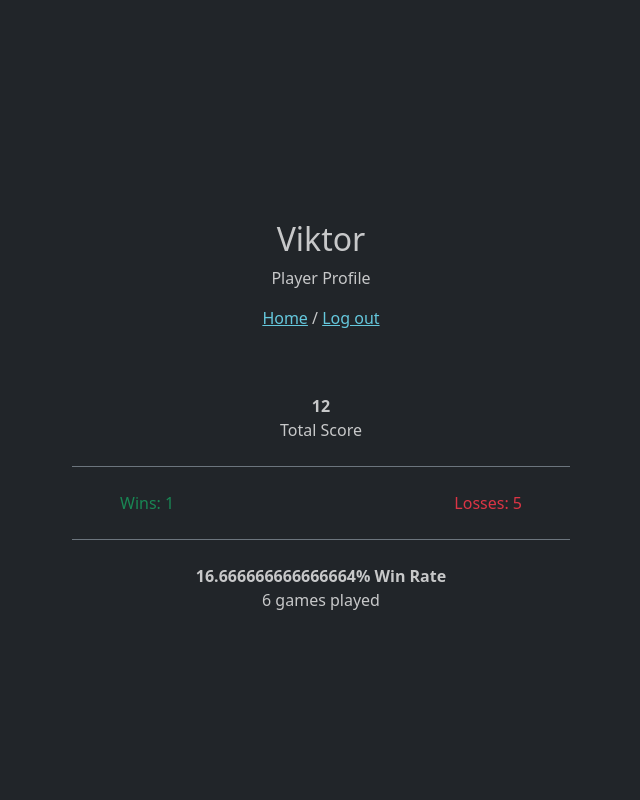
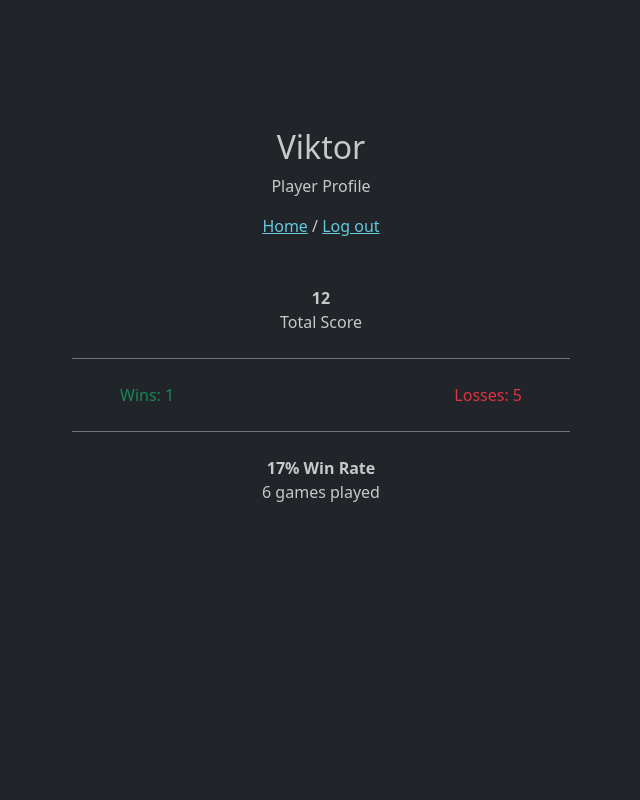
Before and after one commit to trallan/python-flask-dart-score-tracker, a Flask app: page /profile in a window 1280 px wide. Shown: the whole page, without its empty margins (319-959 px from the left). Run offline with Flask 3, Linux system fonts and the light colour scheme; a user stored in the database is signed in.

Commit message:
Updated design on profile page

```diff
--- a/app.py
+++ b/app.py
@@ -48,7 +48,8 @@ def profile():
         return redirect('/login')
 
     user = User.query.get(session['user_id'])
-    return render_template('profile.html', user=user)
+    user_win_rate = round((user.wins / (user.wins + user.losses)) * 100)
+    return render_template('profile.html', user=user, user_win_rate=user_win_rate)
 
 @app.route("/")
 def index():
--- a/templates/profile.html
+++ b/templates/profile.html
@@ -1,12 +1,12 @@
 {% extends 'layout.html' %}
 
 {% block body %}
-<div class="vh-100 mx-3 d-flex align-items-center justify-content-center">
+<div class="mx-3">
     <div class="container">
-        <div class="row justify-content-center">
+        <div class="row d-flex justify-content-center" style="margin-top: 8rem;">
             <div class="col-12 col-md-8 col-lg-6">
-                <section class="d-flex h-100 justify-content-center align-items-center flex-column p-4">
-                    <div class="d-flex flex-column align-items-center text-center m-5">
+                <section class="h-100 px-4">
+                    <div class="text-center mb-5">
                         <h2>{{ user.username|capitalize }}</h2>
                         <p>Player Profile</p>
                         <span><a href="/">Home</a> / <a href="/logout">Log out</a></span>
@@ -22,7 +22,7 @@
                         </div>
                         <div class="pt-4 d-flex flex-column align-items-center">
                             {% if (user.wins + user.losses) > 0 %}
-                                <li><strong>{{ (user.wins / (user.wins + user.losses)) * 100 | round(0, 'common') | int }}% Win Rate</strong></li>
+                                <li><strong>{{ user_win_rate }}% Win Rate</strong></li>
                             {% else %}
                                 <li><strong>0% Win Rate</strong></li>
                             {% endif %}
```
Also changed, not shown: templates/index.html (+19 -6 lines), instance/scores.db.
